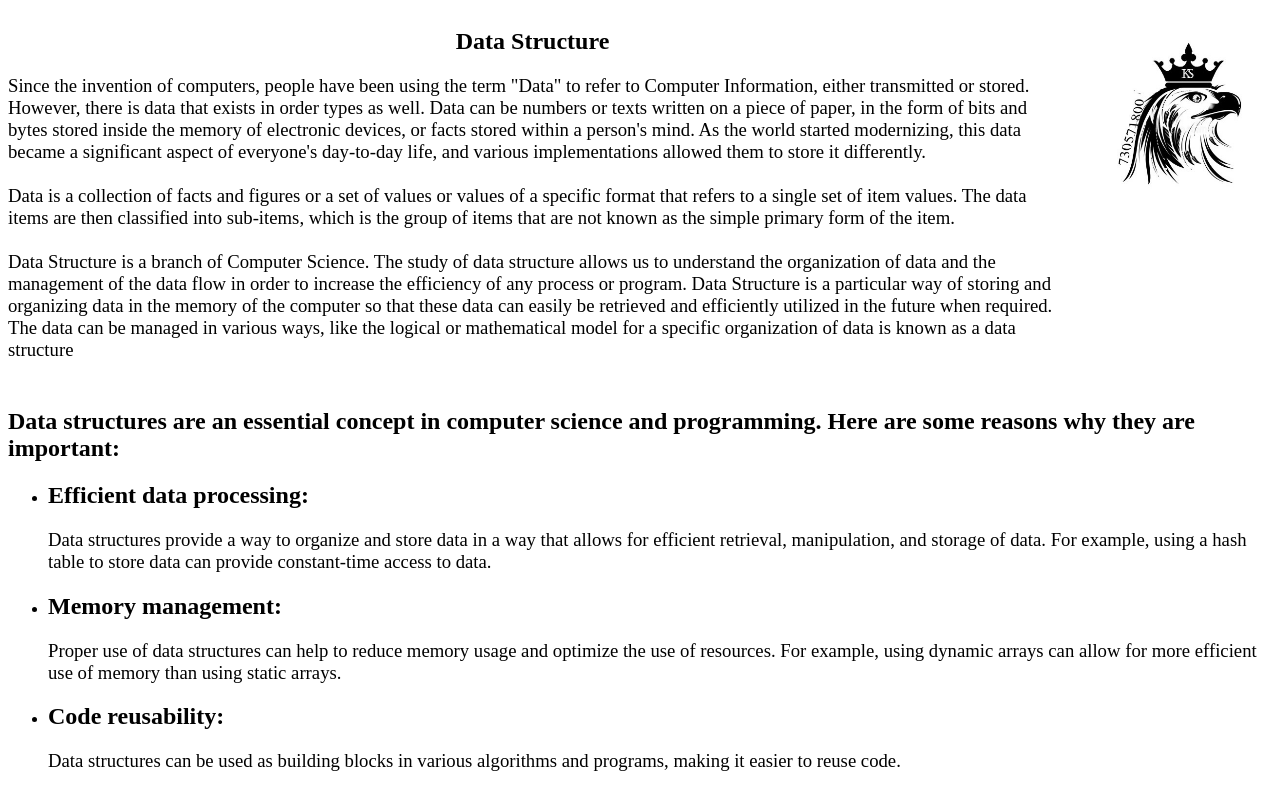
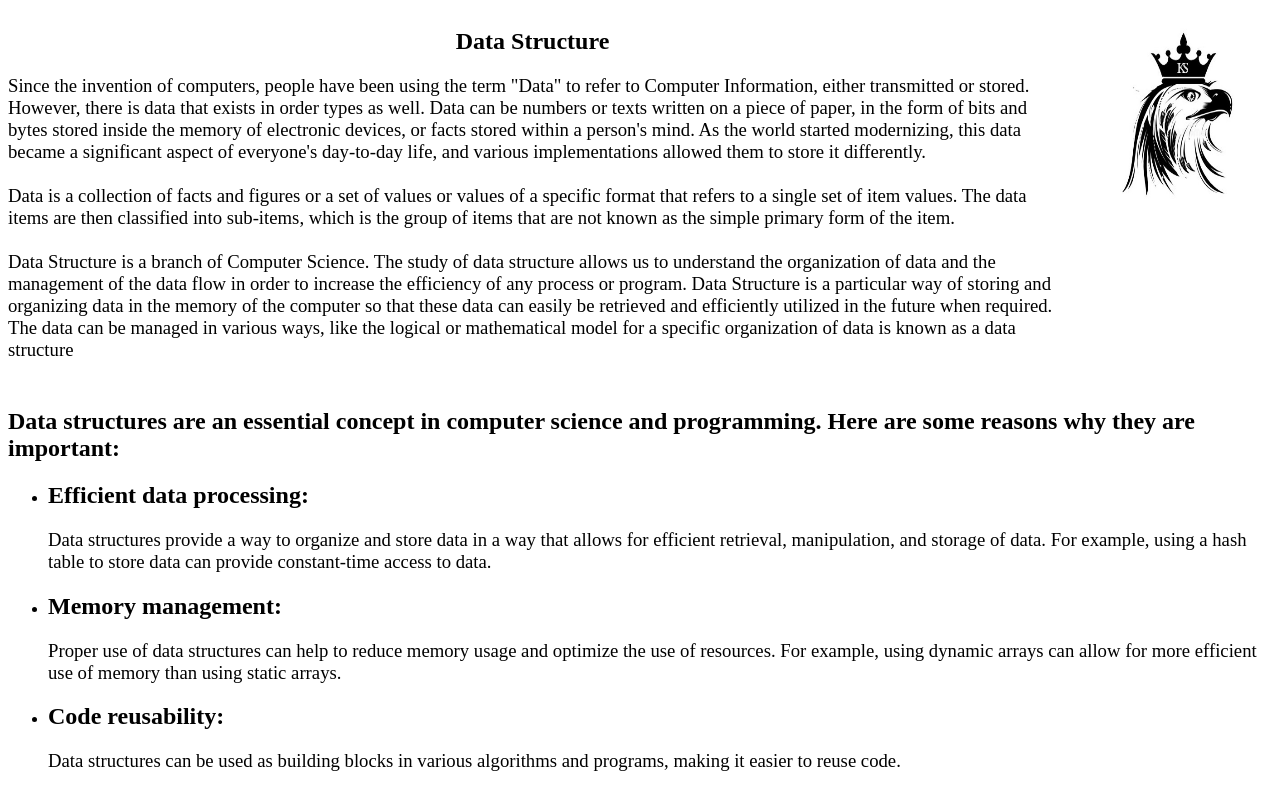
Before and after one commit to KingShaheen7/data-structure, a plain HTML site: page index.html in a window 1280 px wide. Shown: the top 789 px of the page. Drawn offline with Linux system fonts and the light colour scheme.

Commit message:
Update index.html

```diff
--- a/index.html
+++ b/index.html
@@ -55,7 +55,7 @@
         <aside class="aside_right">
             <div id="div_right" class="myclass">
                 <p class="myclass2">
-                    <img src="images/King_shaheen_clear_new_number1.jpg" alt="logo" width="190px" height="190px">
+                    <img src="images/King_shaheen_clean.jpg" alt="logo" width="190px" height="190px">
                 </p>
             </div>
         </aside>
```
